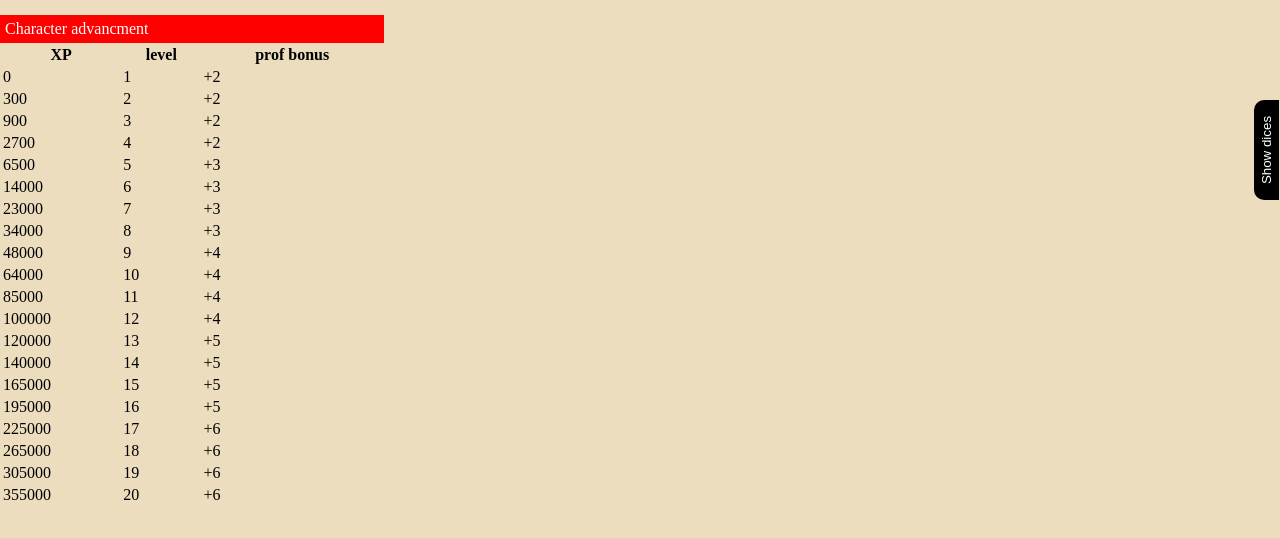
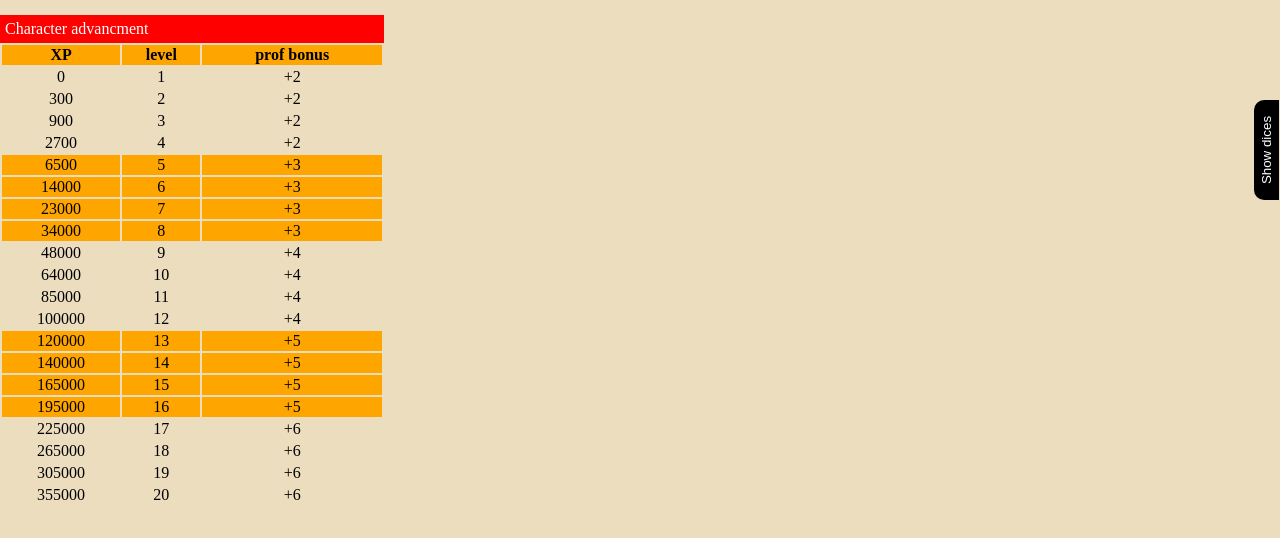
Before and after one commit to alphabravoab/dm-screen, a React (Vite) app: page / in a window 1280 px wide. Shown: the top 538 px of the page. Built offline with nearby package versions, Linux system fonts and the light colour scheme.

Commit message:
last step for tonight

```diff
--- a/src/components/Rules/CharacterAdvancement.js
+++ b/src/components/Rules/CharacterAdvancement.js
@@ -8,10 +8,18 @@ const style = {
     },
     table: {
         width: '100%',
+        "&>:nth-child(1)": {
+            backgroundColor: 'orange',
+        }
     },
-    highlight: {
-        backgroundColor: 'orange',
-        margin: 0
+    baseTable: {
+        textAlign: 'center',
+        "&>:nth-child(n+5):nth-child(-n+8)": {
+            backgroundColor: 'orange',
+        },
+        "&>:nth-child(n+13):nth-child(-n+16)": {
+            backgroundColor: 'orange',
+        }
     }
 
 }
@@ -21,7 +29,7 @@ const CharacterAdvancement = ({classes}) => {
             <Header color="red"> Character advancment</Header>
             <table className={classes.table}>
                 <thead><tr><th>XP</th><th>level</th><th>prof bonus</th></tr></thead>
-                <tbody>
+                <tbody className={classes.baseTable}>
                     <tr><td>0</td><td>1</td><td>+2</td></tr>
                     <tr><td>300</td><td>2</td><td>+2</td></tr>
                     <tr><td>900</td><td>3</td><td>+2</td></tr>
```
